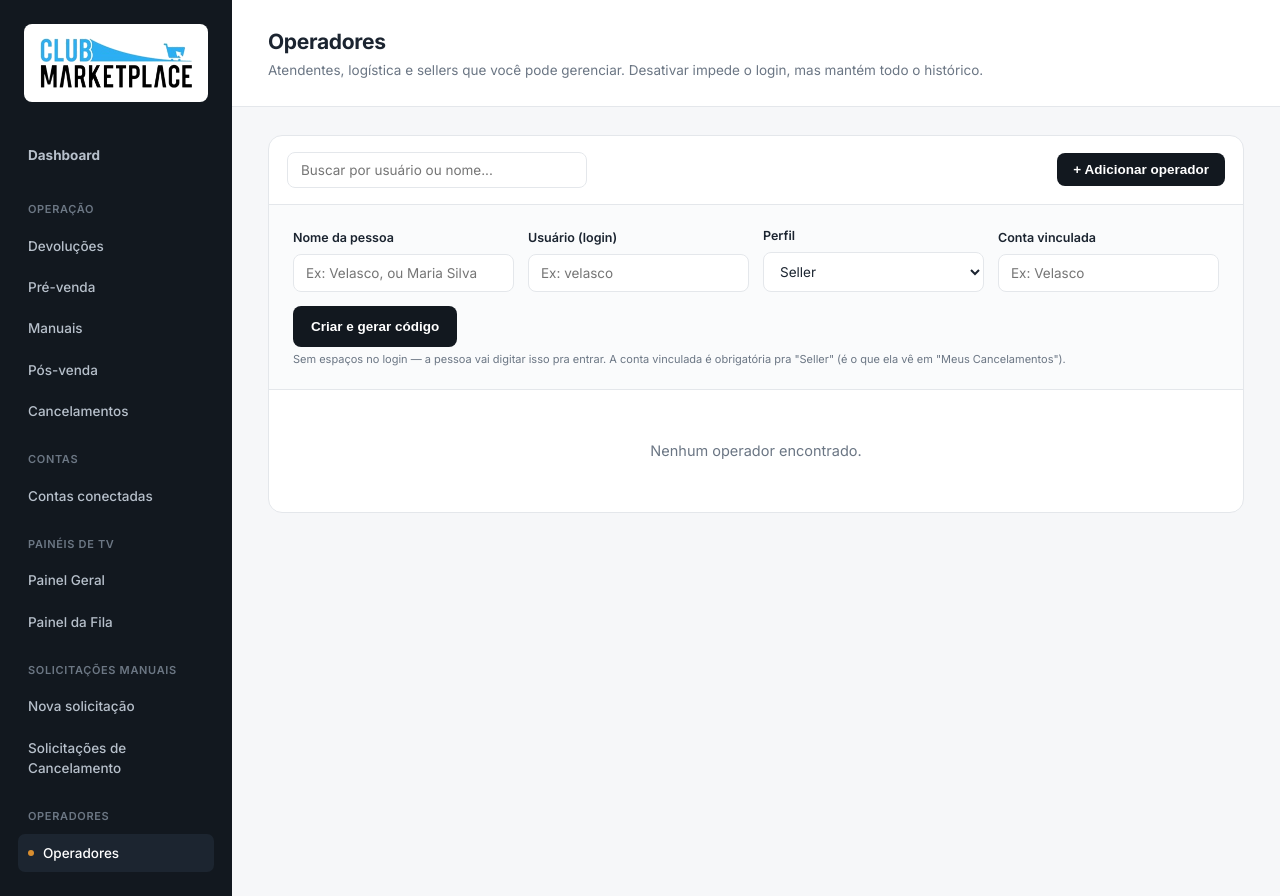
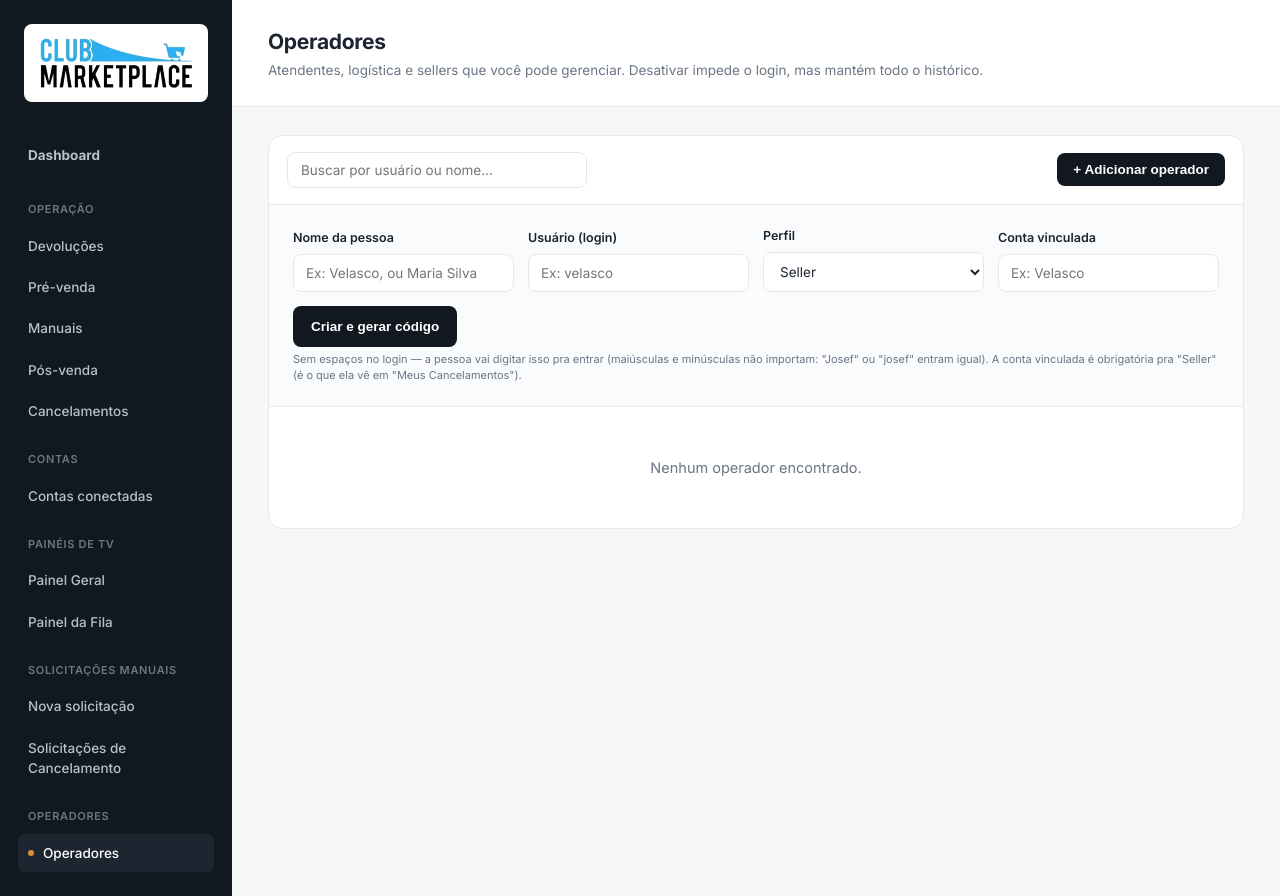
Before and after one commit to Clubmarketplace/club-dashboard, a Python web app: template app/templates/usuarios.html in a window 1280 px wide, after a click on "+ Adicionar operador". Run offline with Jinja, Linux system fonts and the light colour scheme; the template is opened without the code that fills it, so the values that code supplies are empty.

Commit message:
Add files via upload

```diff
--- a/app/templates/usuarios.html
+++ b/app/templates/usuarios.html
@@ -196,7 +196,7 @@ Use esse código uma vez só, pra criar sua senha pessoal.</div>
                   <button type="submit" class="pa-criar">Criar e gerar código</button>
                 </div>
               </div>
-              <div class="pa-dica">Sem espaços no login — a pessoa vai digitar isso pra entrar. A conta vinculada é obrigatória pra "Seller" (é o que ela vê em "Meus Cancelamentos").</div>
+              <div class="pa-dica">Sem espaços no login — a pessoa vai digitar isso pra entrar (maiúsculas e minúsculas não importam: "Josef" ou "josef" entram igual). A conta vinculada é obrigatória pra "Seller" (é o que ela vê em "Meus Cancelamentos").</div>
             </form>
           </div>
 
```
